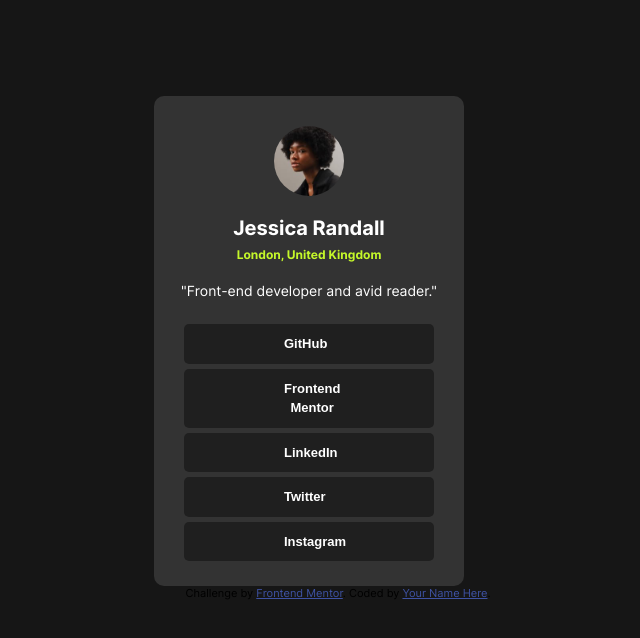
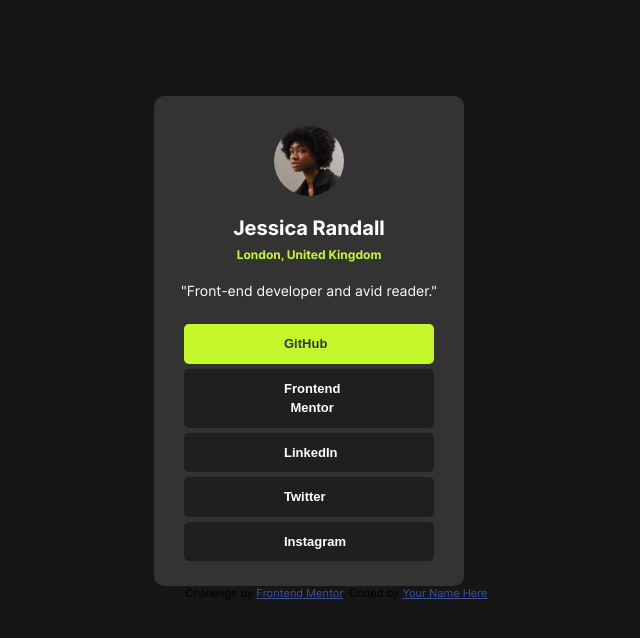
Before and after one commit to elizemike/social-links, a plain HTML site: page index.html in a window 1280 px wide. In both pictures the pointer is over the button "GitHub". Shown: the whole page, without its empty margins (302-942 px from the left). Drawn offline with Linux system fonts and the light colour scheme.

Commit message:
Update CSS for button hover

```diff
--- a/style.css
+++ b/style.css
@@ -74,3 +74,8 @@ button {
     font-weight: 700;
     line-height: 1.5;
 }
+
+button:hover {
+    background-color: #c5f82a;
+    color: #333333;
+}
```
